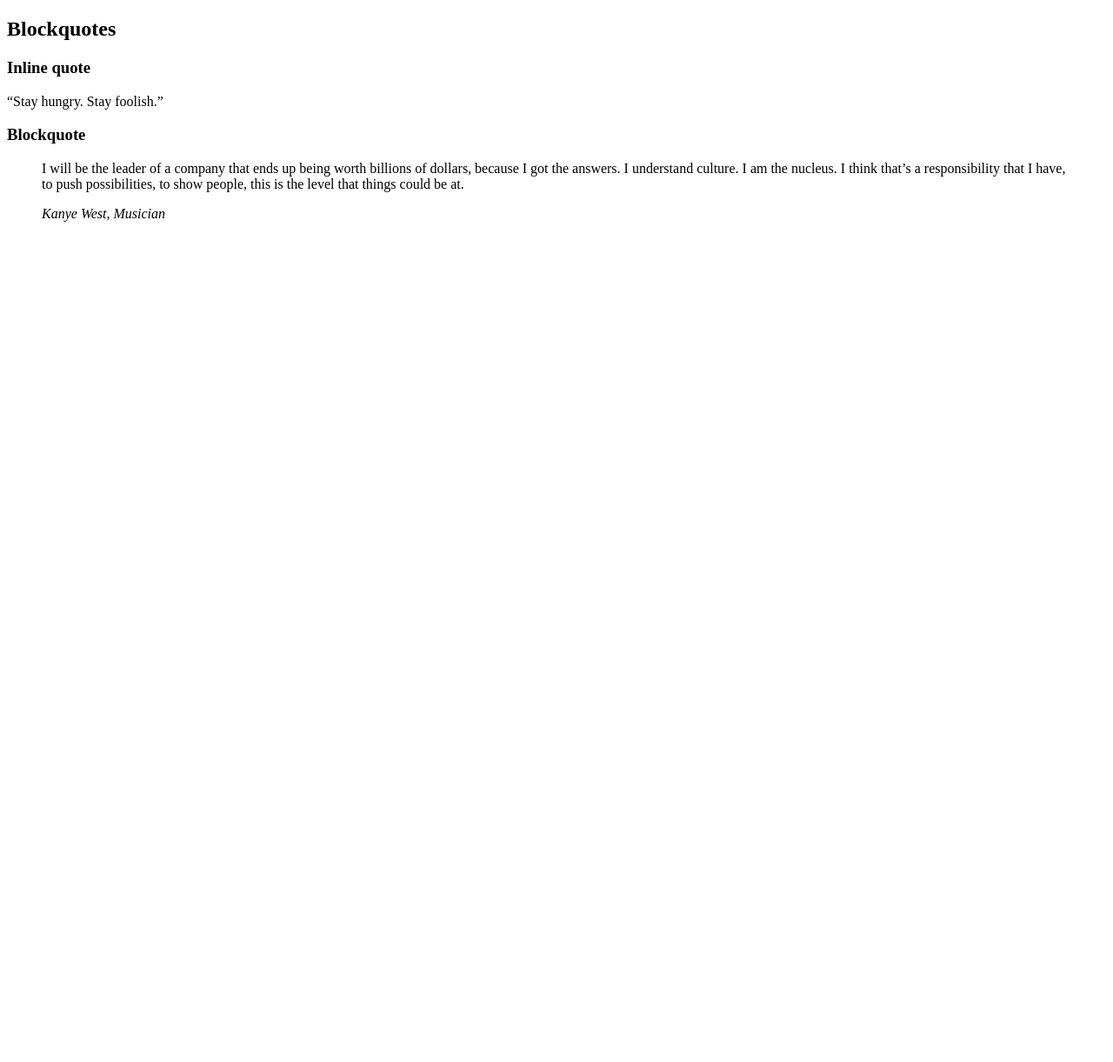
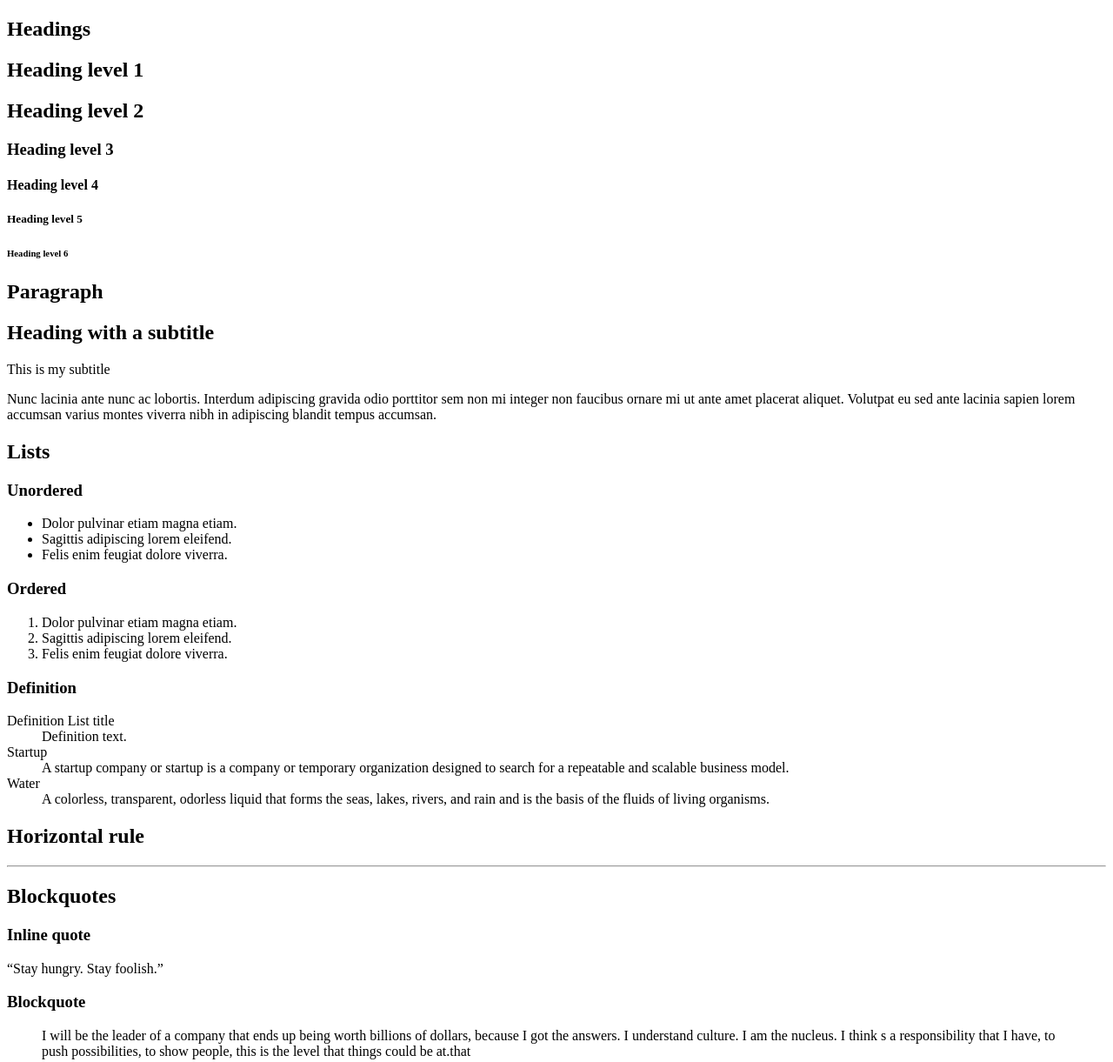
Before and after one commit to pkonsomu2020/alx-frontend, a plain HTML site: page 0x00-html_advanced/30-styleguide.html in a window 1280 px wide. Shown: the top 1221 px of the page at 87% size. Before the commit the page ends 800 px from the top, so only its background shows below. Drawn offline with Linux system fonts and the light colour scheme.

Commit message:
Update 30-styleguide.html

```diff
--- a/0x00-html_advanced/30-styleguide.html
+++ b/0x00-html_advanced/30-styleguide.html
@@ -1,34 +1,89 @@
 <!DOCTYPE html>
-<html>
+<html lang="en" dir="ltr">
     <head>
-    <meta charset="utf-8">
+        <meta charset="utf=8">
         <meta name="viewport" content="width=device-width, initial-scale=1.0, viewport-fit=cover">
+
         <title>Styleguide - Techium</title>
-    <!-- Add other head content or stylesheets here if needed -->
+        <meta name="description" content="Techium is a digital agency">
+
+        <link rel="icon" type="image/x-icon" href="./favicon.ico">
+        <link rel="icon" type="image/png" href="./favicon.png">
     </head>
+
     <body>
+        <header></header>
+	<main>
+	    <section>
+	        <header><h2>Headings</h2></header>
+		<h1>Heading level 1</h1>
+		<h2>Heading level 2</h2>
+		<h3>Heading level 3</h3>
+		<h4>Heading level 4</h4>
+		<h5>Heading level 5</h5>
+		<h6>Heading level 6</h6>
+	    </section>
+	    <section>
+	        <header><h2>Paragraph</h2></header>
+		<h2>Heading with a subtitle</h2>
+		<p>This is my subtitle</p>
+		<p>Nunc lacinia ante nunc ac lobortis. Interdum adipiscing gravida odio porttitor sem non mi integer non faucibus ornare mi ut ante amet placerat aliquet. Volutpat eu sed ante lacinia sapien lorem accumsan varius montes viverra nibh in adipiscing blandit tempus accumsan.</p>
+	    </section>
 
-    <!-- Rest of the content for the styleguide (same as 28-styleguide.html) -->
-    <!-- ... -->
+	    <!-- Lists -->
+	    <section>
+	        <header><h2>Lists</h2></header>
+		<div>
+		    <h3>Unordered</h3>
+		    <ul>
+		        <li>Dolor pulvinar etiam magna etiam.</li>
+			<li>Sagittis adipiscing lorem eleifend.</li>
+			<li>Felis enim feugiat dolore viverra.</li>
+		    </ul>
+
+		    <h3>Ordered</h3>
+		        <ol>
+			    <li>Dolor pulvinar etiam magna etiam.</li>
+			    <li>Sagittis adipiscing lorem eleifend.</li>
+			    <li>Felis enim feugiat dolore viverra.</li>
+		        </ol>
+
+		    <h3>Definition</h3>
+		    <dl>
+		        <dt>Definition List title</dt>
+			<dd>Definition text.</dd>
+			<dt>Startup</dt>
+			<dd>A startup company or startup is a company or temporary organization designed to search for a repeatable and scalable business model.</dd>
+			<dt>Water</dt>
+			<dd>A colorless, transparent, odorless liquid that forms the seas, lakes, rivers, and rain and is the basis of the fluids of living organisms.</dd>
+		    </dl>
+		</div>
+	    </section>
+
+	    <!-- Horizontal rule -->
+	    <section>
+	        <header>
+		    <h2>Horizontal rule</h2>
+		    <div>
+		        <hr>
+		    </div>
+		</header>
+	    </section>
 
 	    <!-- Blockquotes -->
 	    <section>
-        <header>
-            <h2>Blockquotes</h2>
-        </header>
+	        <header><h2>Blockquotes</h2></header>
+		<div><h3>Inline quote</h3><q>Stay hungry. Stay foolish.</q></div>
 		<div>
-            <!-- Inline quote -->
-            <h3>Inline quote</h3>
-            <p><q>Stay hungry. Stay foolish.</q></p>
-
-            <!-- Blockquote -->
 		    <h3>Blockquote</h3>
 		    <blockquote>
-                <p>I will be the leader of a company that ends up being worth billions of dollars, because I got the answers. I understand culture. I am the nucleus. I think that’s a responsibility that I have, to push possibilities, to show people, this is the level that things could be at.</p>
+		        <p>I will be the leader of a company that ends up being worth billions of dollars, because I got the answers. I understand culture. I am the nucleus. I think s a responsibility that I have, to push possibilities, to show people, this is the level that things could be at.that</p>
 			<cite>Kanye West, Musician</cite>
 		    </blockquote>
 		</div>
 	    </section>
+	</main>
+        <footer></footer>
+    </body>
 
-</body>
 </html>
```
Lines whose indentation alone changed are shown as unchanged.
